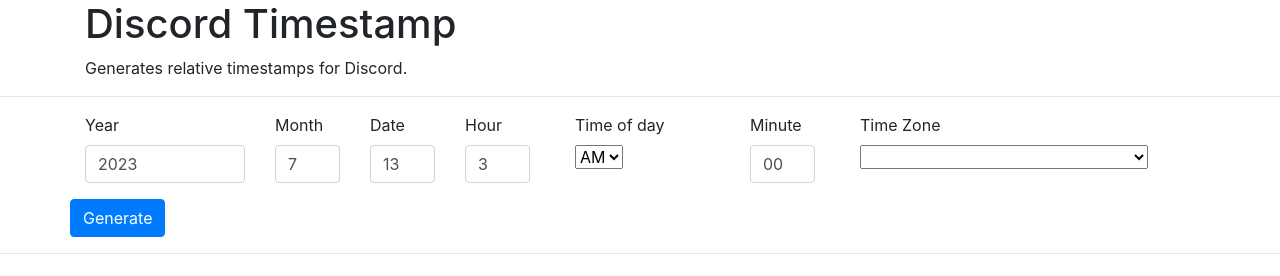
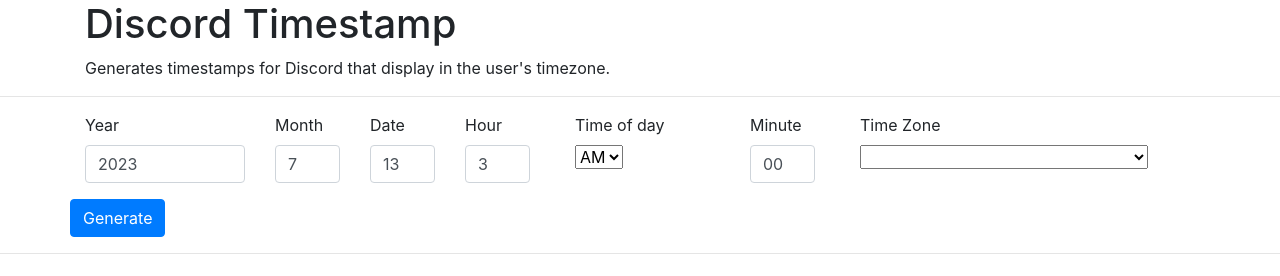
Before and after one commit to rparnas/discord-timestamp, a plain HTML site: page index.html in a window 1280 px wide. Drawn offline with nearby package versions, Linux system fonts and the light colour scheme.

Commit message:
Update index.html

```diff
--- a/index.html
+++ b/index.html
@@ -8,7 +8,8 @@
     <!--Introduction-->
     <div class="container">
       <h1>Discord Timestamp</h1>
-      <p>Generates relative timestamps for Discord.</p>
+      <p>Generates timestamps for Discord that display in the user's timezone.
+</p>
     </div>
     <hr>
 
```
